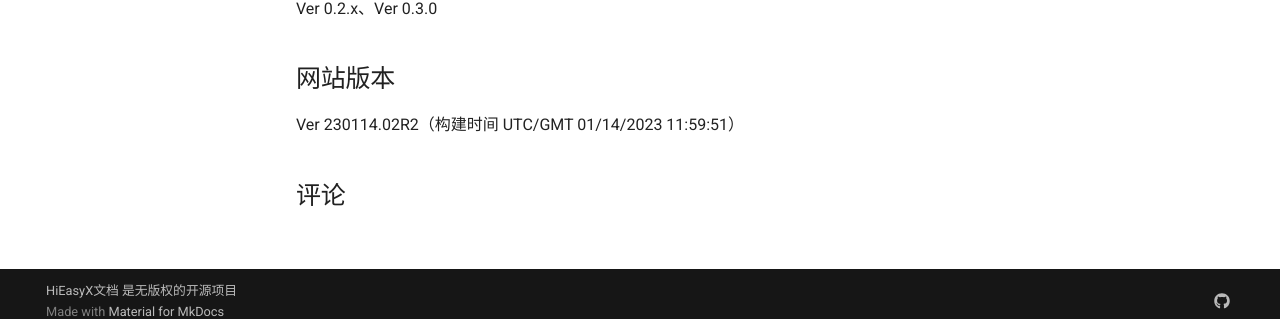
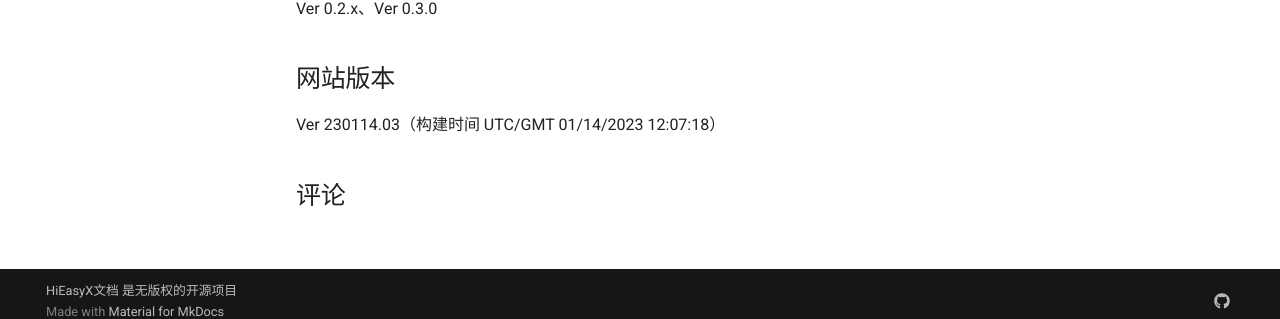
Before and after one commit to Alan-CRL/HiEasyX-Docs, an MkDocs documentation site: the page built from docs/about/about-website.md, in a window 1280 px wide. Shown: the part 566-885 px from the top of the page. Built offline with MkDocs 1.6.1 and Material for MkDocs 9.7.7, drawn with Linux system fonts in a browser that asks for light colours; comment, search, counter and statistics services are not loaded; old or Windows-style settings are respelled for this version of MkDocs.

Commit message:
Ver 20230114.03

```diff
--- a/docs/about/about-website.md
+++ b/docs/about/about-website.md
@@ -20,4 +20,4 @@ search:
 Ver 0.2.x、Ver 0.3.0
 
 ## 网站版本
-Ver 230114.02R2（构建时间 UTC/GMT 01/14/2023 11:59:51）
+Ver 230114.03（构建时间 UTC/GMT 01/14/2023 12:07:18）
```
Also changed, not shown: docs/function/graphical/Gdiplus/index.md (+1 -1 lines), docs/introduction/basic/draw_gdiplus.md (+2 -0 lines), site/about/about-website.html, site/function/graphical/Gdiplus/index.html, site/introduction/basic/draw_gdiplus.html, site/search/search_index.js, site/search/search_index.json, 1 other file.
